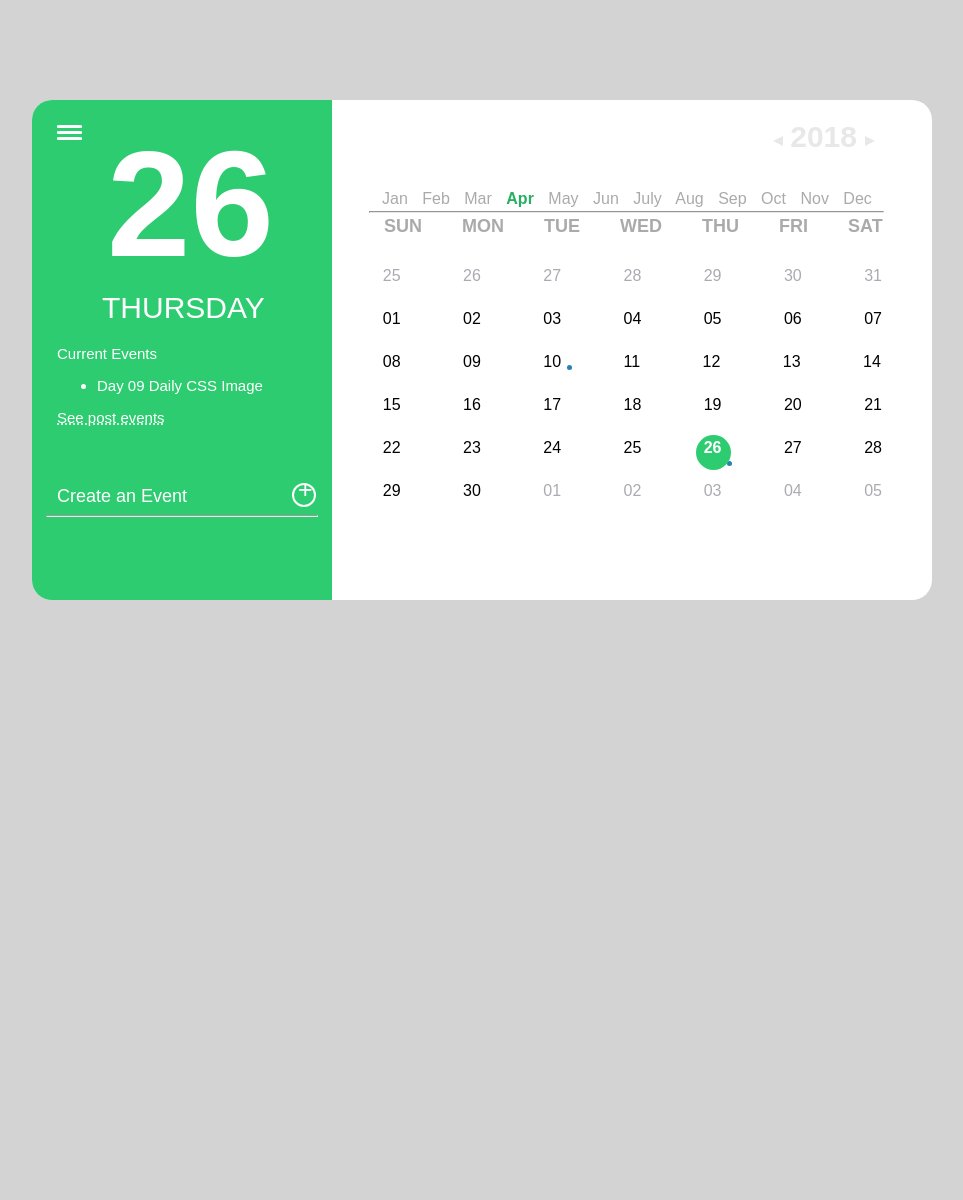
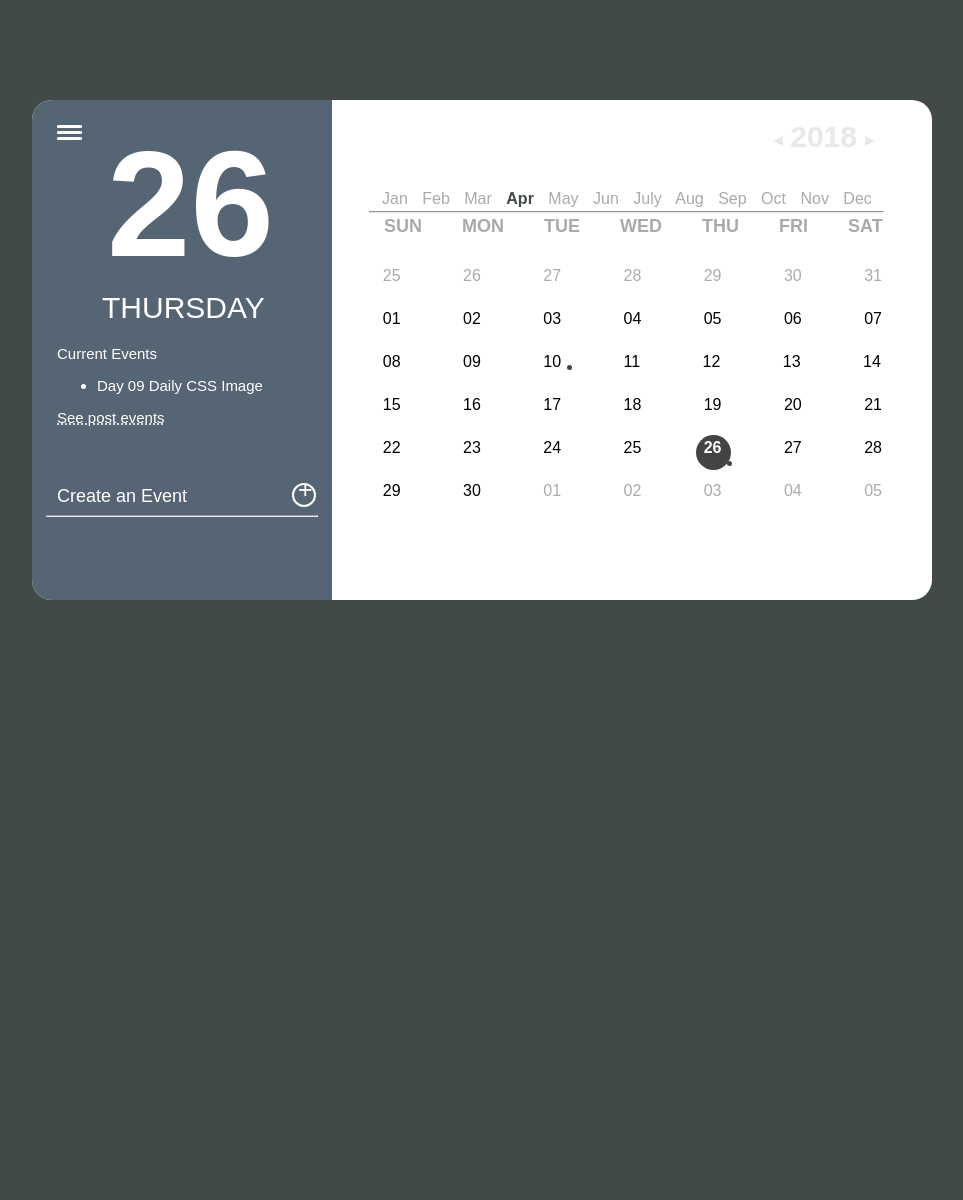
Before and after one commit to xcxgxw/xwxexbxexnxg, a PHP site: page /calendar.php in a window 1280 px wide; the page is wider, and only the part inside the window is pictured. Shown: that part, without its empty margins (288-1251 px from the left). Run offline with PHP 8.4, Linux system fonts and the light colour scheme.

Commit message:
update colour of the calendar

```diff
--- a/web/user/calendar.css
+++ b/web/user/calendar.css
@@ -1,7 +1,7 @@
 body {
     width: 50%;
     margin: 100px auto;
-    background-color: lightgray;
+    background-color:  #424949;
     font-family: 'Kanit', sans-serif;
   }
 
@@ -49,21 +49,21 @@ body {
     top: 36px;
   }
   .triangle-left:hover{
-    border-right: 10px solid#2ECC71;
+    border-right: 10px solid rgb(67, 68, 68);
   }
   .triangle-right:hover{
-    border-left: 10px solid#2ECC71;
+    border-left: 10px solid rgb(67, 68, 68);
   }
 
   .month-color {
-    color: #27AE60;
+    color: #424949;
   }
   .month-hover:hover{
     color:#27e879 !important;
   }
 
   .months {
-    color: #AAAAAA;
+    color:    #AAAAAA   ;
     position: relative;
     left: 350px;
     top: 90px;
@@ -130,7 +130,7 @@ body {
     width: 35px;
     height: 35px;
     border-radius: 50%;
-    background-color: #2ECC71;
+    background-color: rgb(67, 68, 68);
     position: relative;
     top: 273px;
     left: 664px;
@@ -144,7 +144,7 @@ body {
     width: 5px;
     height: 5px;
     border-radius: 50%;
-    background-color: #2980B9;
+    background-color: rgb(65, 66, 66);
     position: relative;
     top: 304px;
     left: 695px;
@@ -164,11 +164,11 @@ body {
     width: 300px;
     height: 500px;
     border-radius: 20px 0px 0px 20px;
-    background-color: #2ECC71;
+    background-color:  #566573 ;
     position: relative;
     z-index: -1;
     bottom: 500px;
-    color: white;
+    color:white;
   }
 
   .hamburger {
```
